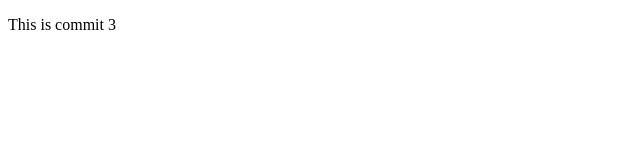
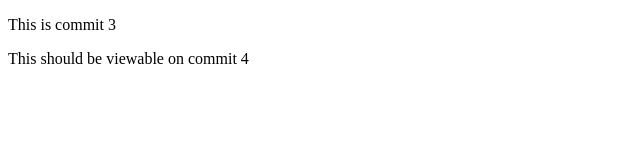
Before and after one commit to seraphh/Profile, a plain HTML site: page index.html in a window 1280 px wide. Shown: the whole page, without its empty margins (0-640 px from the left). Drawn offline with Linux system fonts and the light colour scheme.

Commit message:
check for commit 4

```diff
--- a/index.html
+++ b/index.html
@@ -7,5 +7,7 @@
 </head>
 <body>
     <p>This is commit 3</p>
+    <p>This should be viewable on commit 4</p>
+
 </body>
 </html>
```
